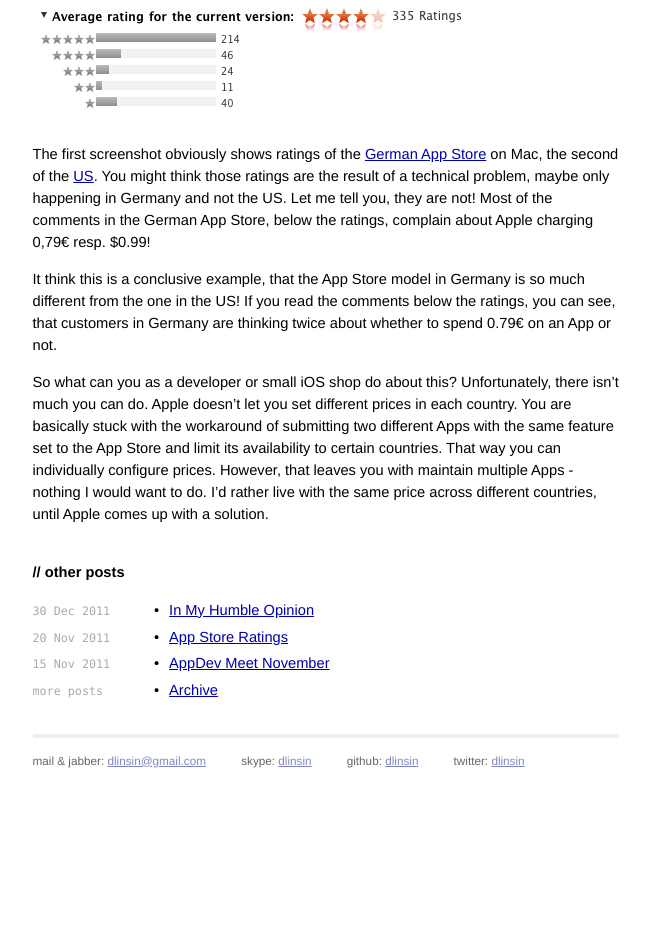
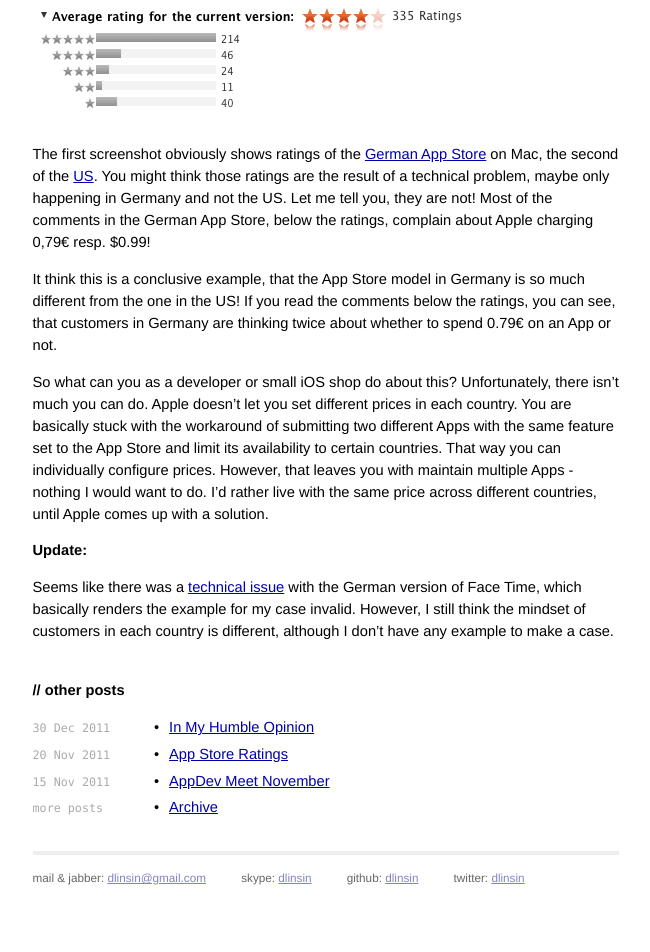
Before and after one commit to dlinsin/dlinsin-archive.github.com, a Jekyll site: the page built from _posts/2011-03-03-different-country-different-appstore.markdown, in a window 1280 px wide. Shown: the part 755-1707 px from the top of the page, without its empty margins (314-964 px from the left). Built offline with Jekyll 4.4.1, drawn with Linux system fonts in a browser that asks for light colours; Markdown is read by kramdown in place of the engine named in the settings; before the commit the page ends 1590 px from its top, so only the background shows below that.

Commit message:
update concerning my example of face time

```diff
--- a/_posts/2011-03-03-different-country-different-appstore.markdown
+++ b/_posts/2011-03-03-different-country-different-appstore.markdown
@@ -20,3 +20,10 @@
 It think this is a conclusive example, that the App Store model in Germany is so much different from the one in the US! If you read the comments below the ratings, you can see, that customers in Germany are thinking twice about whether to spend 0.79€ on an App or not.
 
 So what can you as a developer or small iOS shop do about this? Unfortunately, there isn't much you can do. Apple doesn't let you set different prices in each country. You are basically stuck with the workaround of submitting two different Apps with the same feature set to the App Store and limit its availability to certain countries. That way you can individually configure prices. However, that leaves you with maintain multiple Apps - nothing I would want to do. I'd rather live with the same price across different countries, until Apple comes up with a solution.
+
+__Update:__
+
+Seems like there was a [technical issue](https://twitter.com/#!/olebegemann/status/154583220246151168)
+with the German version of Face Time, which basically renders the example for my case invalid.
+However, I still think the mindset of customers in each country is different, although
+I don't have any example to make a case.
```
